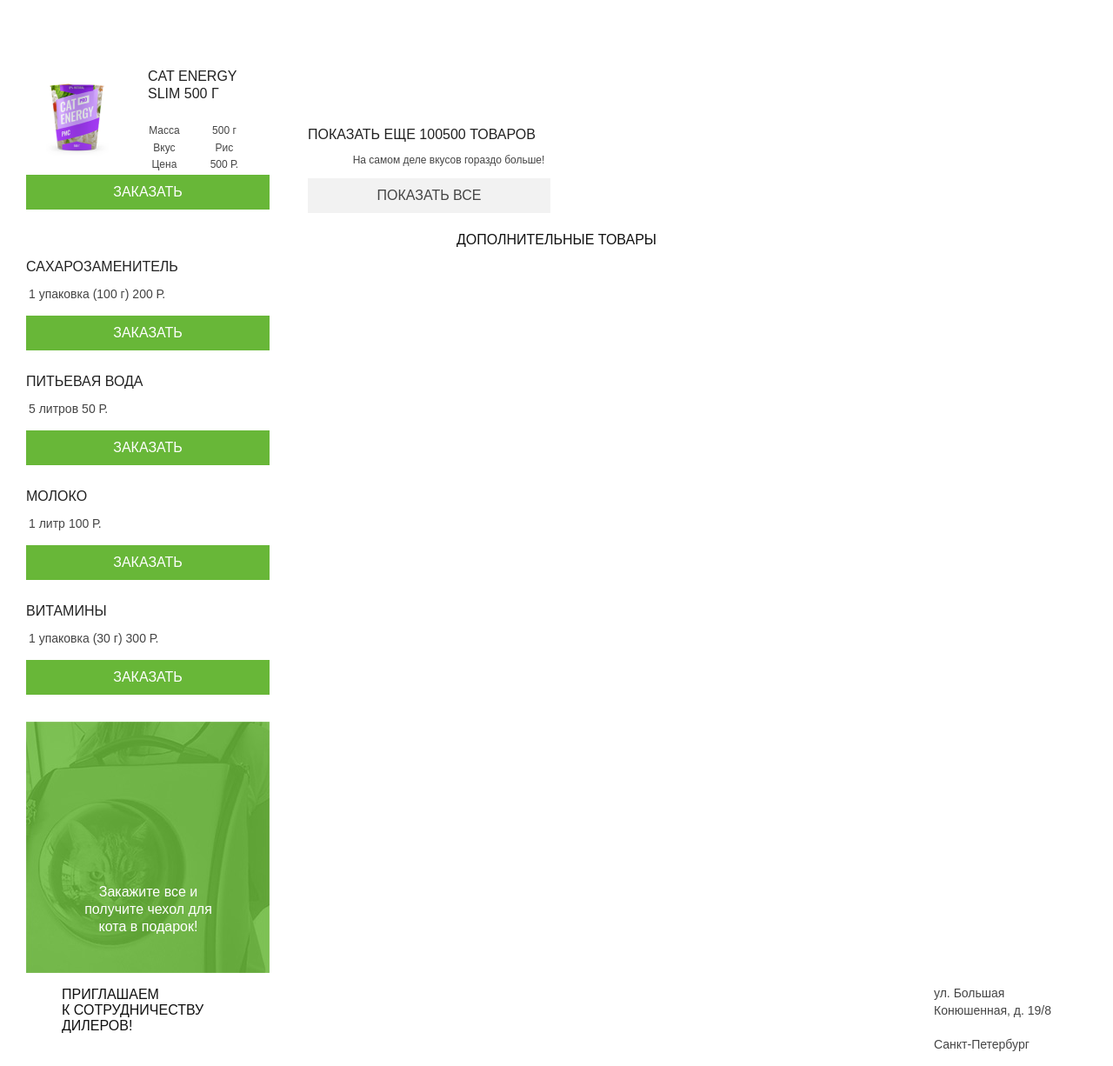
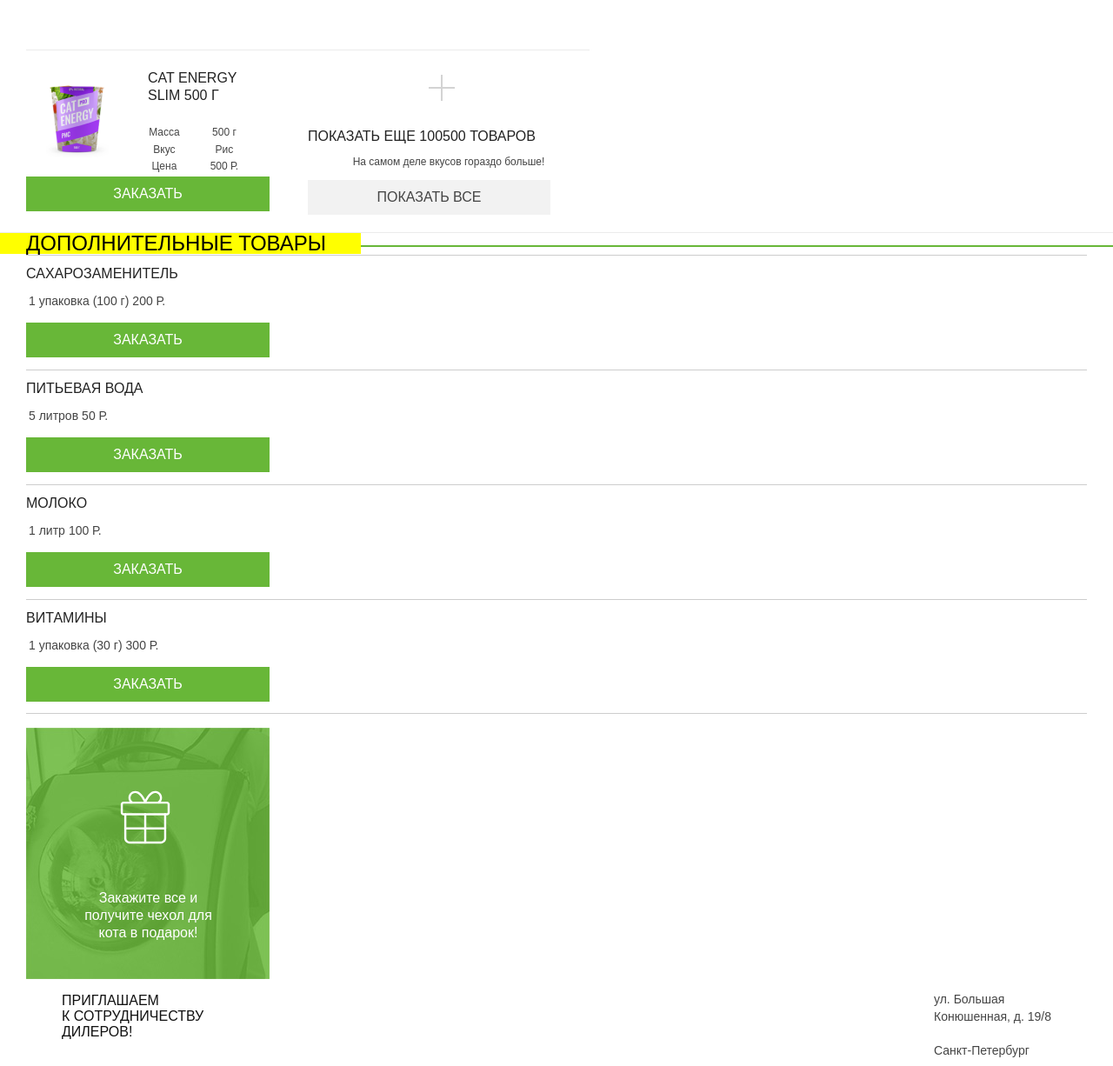
Before and after one commit to SwanSchimmel/1389265-cat-energy-22, a website: page source/catalog.html in a window 1280 px wide. Shown: the part 614-1840 px from the top of the page at 87% size. Drawn offline with nearby package versions, Linux system fonts and the light colour scheme; files that its build step writes are made by us from their sources; grey boxes are pictures that could not be loaded.

Commit message:
делает декор элименты каталога на мобилку

```diff
--- a/source/catalog.html
+++ b/source/catalog.html
@@ -205,7 +205,7 @@
       </section>
       <section class="additional">
         <div class="additional__wrapper container">
-        <h2 class="additional__title title">Дополнительные товары</h2>
+        <h2 class="additional__title additional__title--line title"><span class="host-contacts__span">Дополнительные товары</span></h2>
         <div class="additional__container">
         <ul class="additional__list">
           <li class="additional__item">
--- a/source/less/blocks/additional.less
+++ b/source/less/blocks/additional.less
@@ -1,10 +1,33 @@
+.additional {
+  border-top: 1px solid @special_grey-2;
+}
+
 .additional__title {
   font-weight: normal;
-  font-size: 16px;
-  line-height: 1.25;
-  text-align: center;
+  font-size: 24px;
+  line-height: 1;
   text-transform: uppercase;
-  color: @special_dark-grey-3;
+  color: @basic_black;
+  display: inline-flex;
+  width: 100%;
+}
+
+.additional__title--line {
+  position: relative;
+
+  &::after {
+    position: absolute;
+    content: "";
+    top: 14px;
+    left: 0;
+    height: 2px;
+    background-color: #68B738;
+    z-index: -1;
+    overflow: hidden;
+    margin-left: calc(50% - 50vw);
+    margin-right: calc(50% - 50vw);
+    width: 100vw;
+  }
 }
 
 .additional__list {
@@ -19,6 +42,11 @@
 
 .additional__item {
   min-height: 132px;
+  border-top: 1px solid @special_grey;
+
+  &:last-child {
+    border-bottom: 1px solid @special_grey;
+  }
 }
 
 .additional__product {
@@ -85,6 +113,21 @@
   left: 60px;
 }
 
+.additional__item-gift--icon {
+  position: relative;
+
+  &::before {
+    content: "";
+    position: absolute;
+    top: 23%;
+    left: 35%;
+    width: 78px;
+    height: 80px;
+    background-image: url("../../img/icons/icon_gift.svg");
+    background-repeat: no-repeat;
+  }
+}
+
 .additional__wrapper {
   padding: 0 20px;
 
--- a/source/less/blocks/catalog.less
+++ b/source/less/blocks/catalog.less
@@ -1,3 +1,7 @@
+.catalog {
+  border-top: 1px solid @special_grey-8;
+}
+
 .catalog__title {
   font-weight: normal;
   font-size: 36px;
@@ -105,11 +109,38 @@
 
 .catalog__item {
   min-height: 210px;
+  border-top: 1px solid @special_grey-2;
 }
 
 .catalog__item-more {
   min-height: 210px;
   padding-top: 89px;
+  border-top: 1px solid @special_grey-2;
+}
+
+.catalog__item-more--icon {
+  position: relative;
+  &::before {
+    content: "";
+    position: absolute;
+    top: 20%;
+    left: 43%;
+    width: 30px;
+    height: 2px;
+    transform: rotate(-180deg);
+    background-color: #D3D3D3;
+  }
+
+  &::after {
+    content: "";
+    position: absolute;
+    top: 20%;
+    left: 43%;
+    width: 30px;
+    height: 2px;
+    transform: rotate(90deg);
+    background-color: #D3D3D3;
+  }
 }
 
 .catalog__pic {
--- a/source/less/blocks/host-contacts.less
+++ b/source/less/blocks/host-contacts.less
@@ -50,3 +50,16 @@
     flex-wrap: wrap;
   }
 }
+
+.host-contacts__span {
+  position: relative;
+
+  padding-left: 40px;
+  padding-right: 22px;
+  margin-left: -40px;
+  background: yellow;
+
+  @media (min-width: @tablet-width) {
+    padding-right: 40px;
+  }
+}
```
Also changed, not shown: source/img/icons/icon_gift.svg (added).
